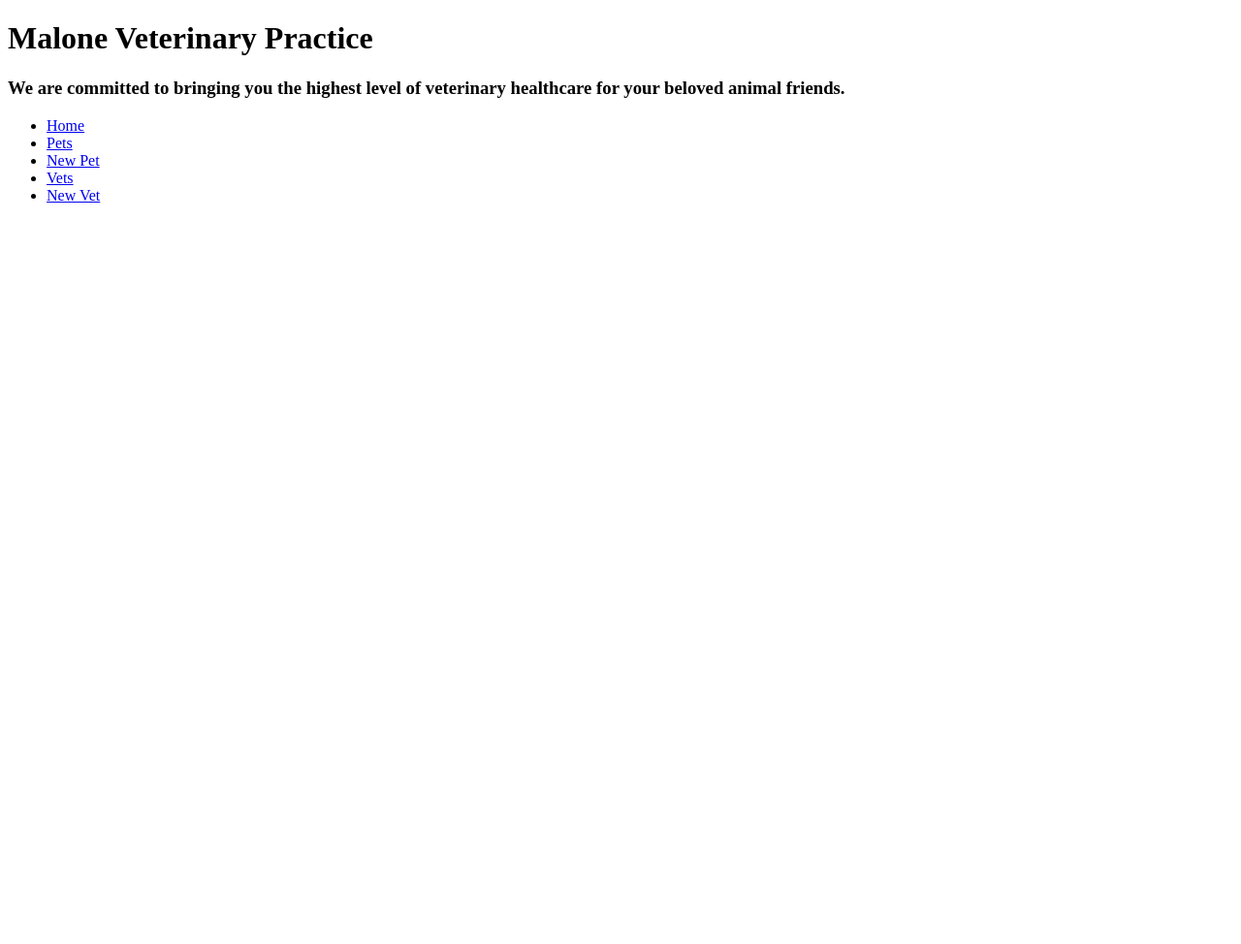
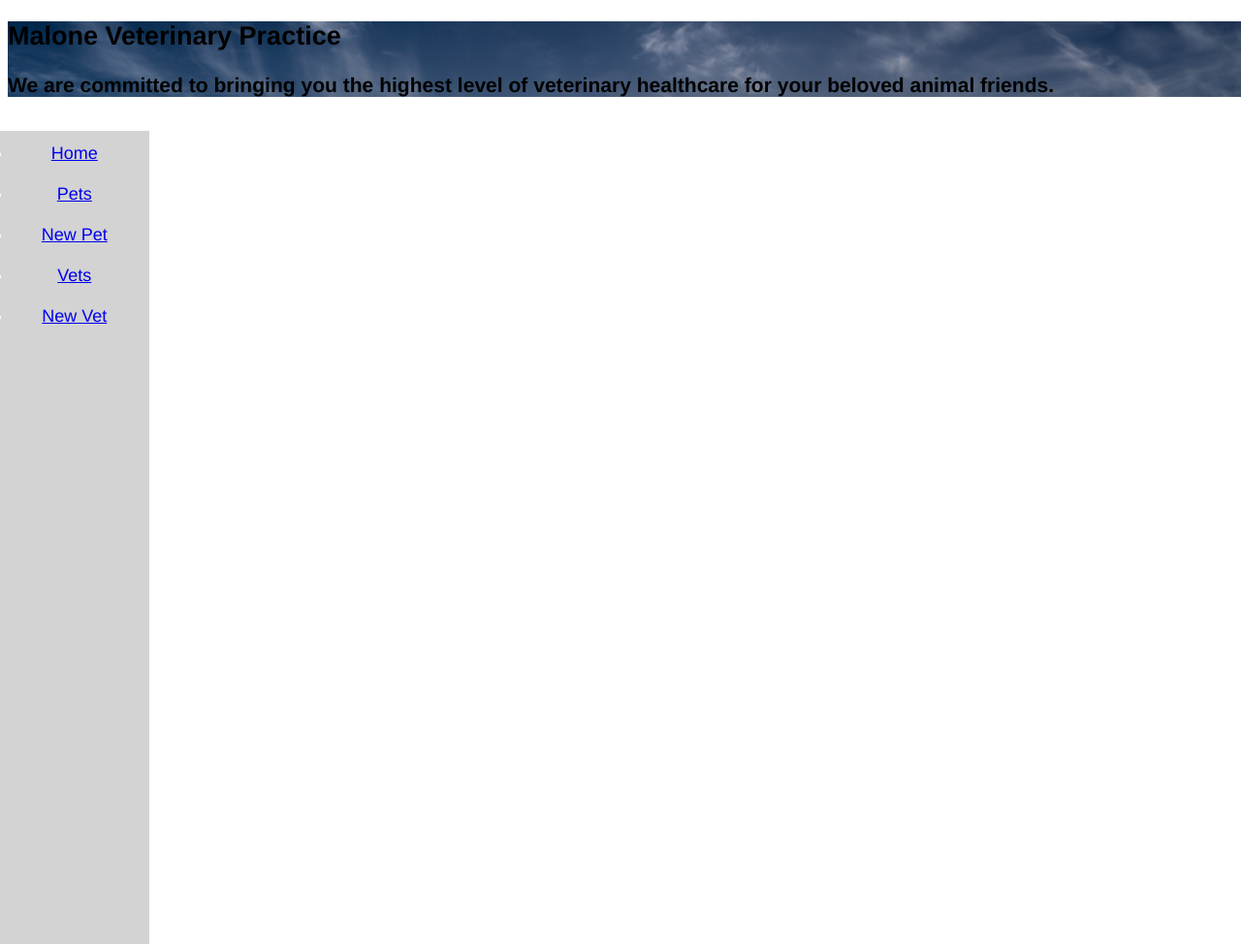
Before and after one commit to Mattbusby/vet_management_python_project, a Flask app: page / in a window 1280 px wide. Shown: the whole page at 97% size. Run offline with Flask 2, Linux system fonts and the light colour scheme.

Commit message:
before i break css

```diff
--- /dev/null
+++ b/static/style.css
@@ -0,0 +1,37 @@
+* {
+    box-sizing:border-box;
+}
+
+body{
+    font-family:"Helvetica", Arial, sans-serif; font-size: 18px;
+}
+
+#home-image {
+    width:100vw;
+    height:10%;
+    background-image:url('images/sunny_field.jpeg');
+    background-repeat:no-repeat;
+    background-size:cover;
+    object-fit:cover;
+}
+
+.menu {
+    height:100%;
+    width:12%;
+    position:fixed;
+    z-index:1;
+    top: 12%;
+    left:0;
+    background-color: lightgrey;
+    overflow-x: hidden;
+    color: white;
+    padding: 1%;
+    text-decoration: none;
+    display:block;
+    text-align:center;
+}
+
+.menu:hover {
+    background-color: darkgray;
+    color: black;
+}
--- a/templates/base.html
+++ b/templates/base.html
@@ -4,19 +4,22 @@
     <meta charset="UTF-8">
     <meta http-equiv="X-UA-Compatible" content="IE=edge">
     <meta name="viewport" content="width=device-width, initial-scale=1.0">
+    <link rel="stylesheet" href ="{{ url_for('static', filename='style.css') }}">
     <title>Malone Veterinary Practice</title>
 </head>
 <body>
+    <section id="home-image">
     <header>
         <h1>Malone Veterinary Practice</h1>
         <h3>We are committed to bringing you the highest level of veterinary healthcare for your beloved animal friends.</h3>
+    </section>
         <nav>
             <ul class="menu">
-                <li><a href="{{ url_for('home') }}">Home</a></li>
-                <li><a href="{{ url_for('pets.pets') }}">Pets</a></li>
-                <li><a href="{{ url_for('pets.new_pet') }}">New Pet</a></li>
-                <li><a href="{{ url_for('pets.vets') }}">Vets</a></li>
-                <li><a href="{{ url_for('pets.new_vet') }}">New Vet</a></li>
+                <li><a href="{{ url_for('home') }}">Home</a></li><br>
+                <li><a href="{{ url_for('pets.pets') }}">Pets</a></li><br>
+                <li><a href="{{ url_for('pets.new_pet') }}">New Pet</a></li><br>
+                <li><a href="{{ url_for('pets.vets') }}">Vets</a></li><br>
+                <li><a href="{{ url_for('pets.new_vet') }}">New Vet</a></li><br>
             </ul>
         </nav>
     </header>
@@ -26,9 +29,8 @@
     </div>
     {%block home%}
     {% endblock %}
+<footer>
+
+</footer>
 </body>
 </html>
-
-
-<!-- more links at top needed? -->
-<!-- this is where the hard work begins! -->
--- a/templates/index.html
+++ b/templates/index.html
@@ -1,6 +1,6 @@
 {% extends "base.html" %}
 {% block home %}
-<section id="home-image">
+<!-- <section id="home-image">
 
-</section>
+</section> -->
 {% endblock %}
```
Also changed, not shown: static/images/sunny_field.jpeg (added).
